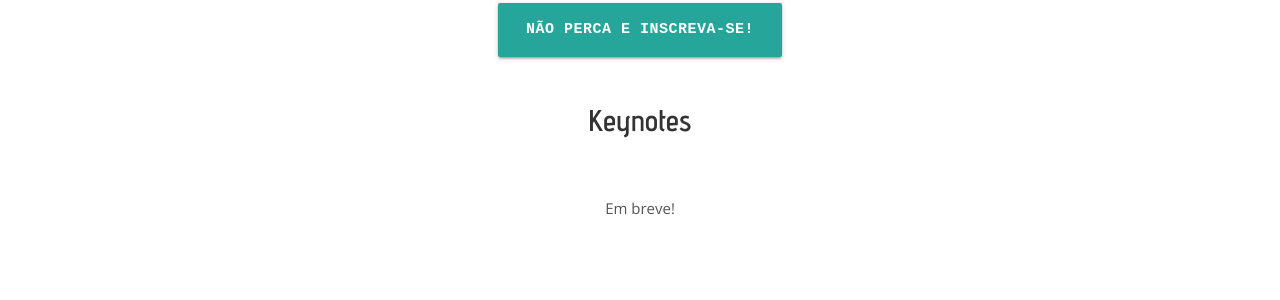
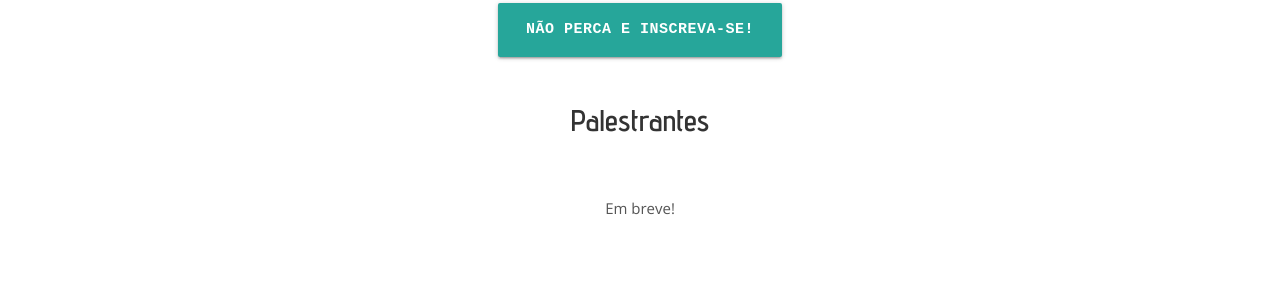
Before and after one commit to pyladies-brazil/conf, a Jekyll site: the page built from index.html, in a window 1280 px wide and 900 px high, scrolled down 1376 px. Shown: the part 158-458 px from the top of the window. Built offline with Jekyll 4.4.1, drawn with Linux system fonts in a browser that asks for light colours; nearby versions of some CDN libraries.

Commit message:
change keynotes section to palestrantes

```diff
--- a/_includes/keynotes.html
+++ b/_includes/keynotes.html
@@ -1,6 +1,6 @@
 <div class="keynotes">
   <center>
-  <h1>Keynotes</h1>
+  <h1>Palestrantes</h1>
   <br>
   <p>Em breve!</p>
   </center>
```
